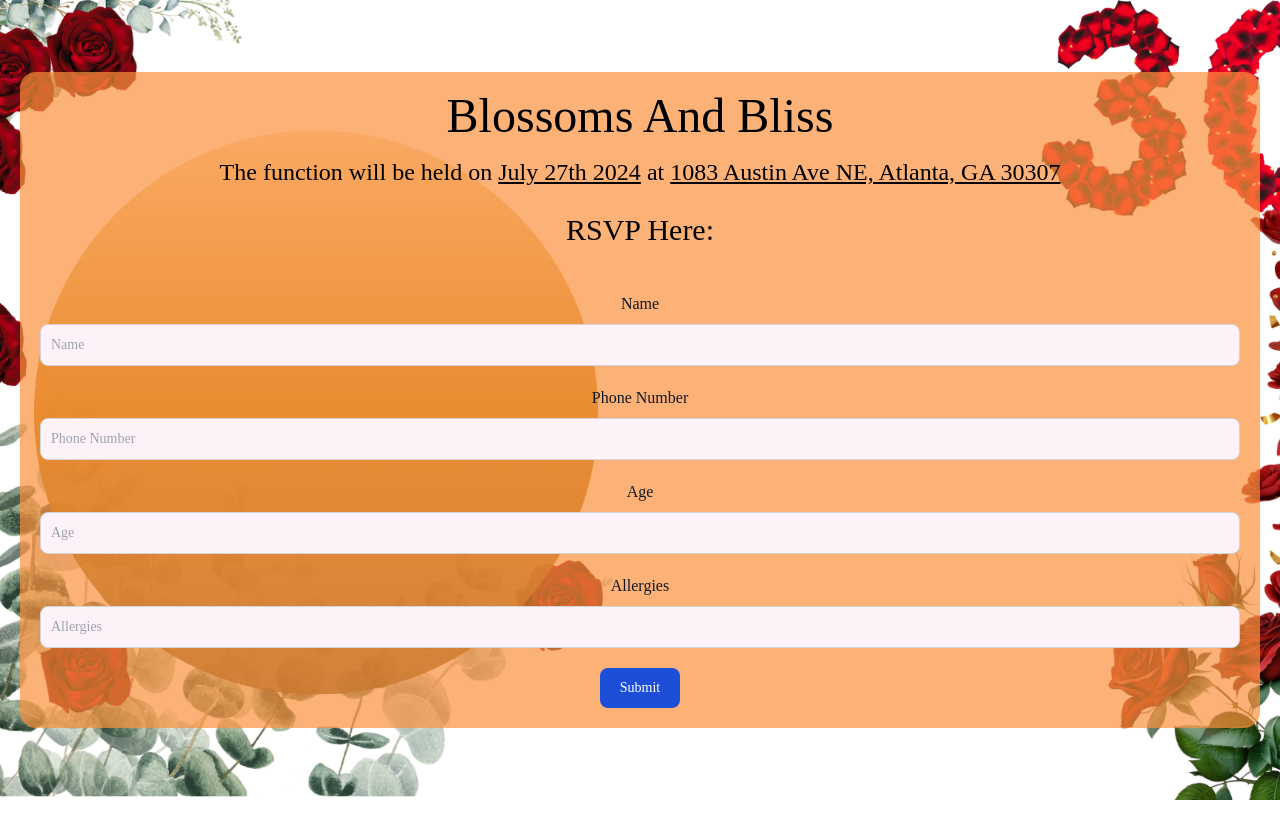
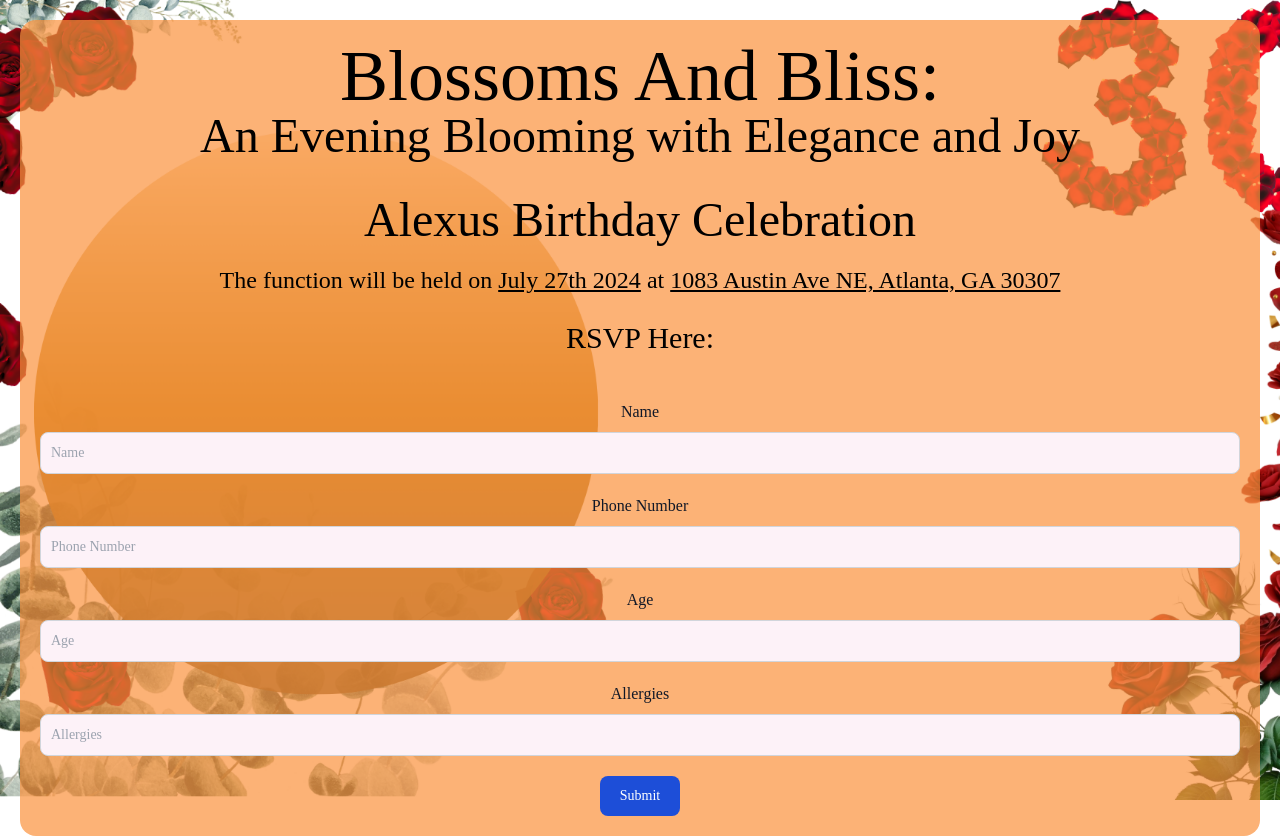
Before and after one commit to voyddful/blossomsandbliss, a Next.js app: page / in a window 1280 px wide. Before the commit the page ends 800 px from the top, so only its background shows below. Built offline with nearby package versions, Linux system fonts and the light colour scheme; a web font is replaced by a local one.

Commit message:
subtitle

```diff
--- a/src/app/page.js
+++ b/src/app/page.js
@@ -9,7 +9,8 @@ export default function page(){
       <section className=" h-screen p-5 bg-white content-center bg-cover bg-right lg:bg-top lg:bg-cover bg-[url('/blossomsv2.png')] lg:bg-[url('/blissv2.png')]" >
         <div className="mx-auto text-center text-black bg-pink-300/ max-w-7xl">
           <div className=' rounded-2xl bg-orange-400/70 h-max p-5 my-auto grid'>
-            <h1 className=' text-5xl mb-4' id="test"> Blossoms And Bliss</h1>
+            <h1 className=' text-5xl mb-4' id="test"> <span className='text-7xl'>Blossoms And Bliss:</span><br/> An Evening Blooming with Elegance and Joy</h1>
+            <h1 className=' text-5xl my-5' id="test"> Alexus Birthday Celebration</h1>
             <h1 className=' text-2xl'> The function will be held on <span className=' underline'>July 27th 2024</span> at <a href="https://www.google.com/maps/place/1083+Austin+Ave+NE,+Atlanta,+GA+30307/@33.7619716,-84.3550701,17z/data=!3m1!4b1!4m6!3m5!1s0x88f506aa2471172b:0x80cd3712f280919e!8m2!3d33.7619716!4d-84.3524952!16s%2Fg%2F11bw3xnj77?entry=ttu" className='underline'>1083 Austin Ave NE, Atlanta, GA 30307</a></h1>
 
             <h1 className='text-3xl my-6'>RSVP Here:</h1>
```
